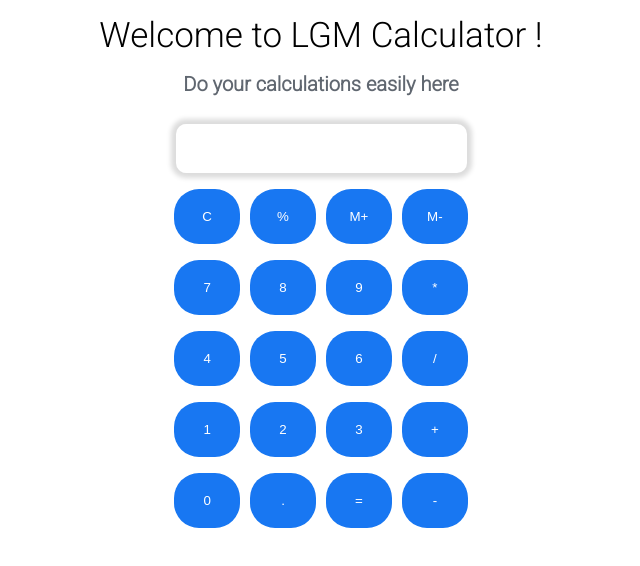
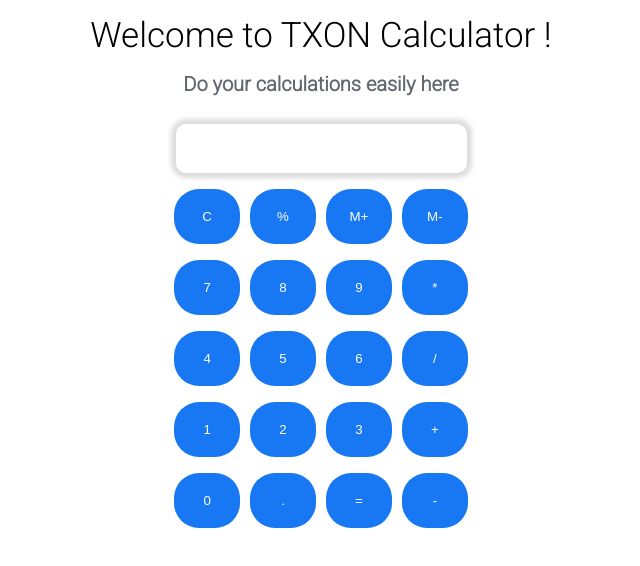
Before and after one commit to aniketgurav721/LGM-Calculator, a plain HTML site: page index.html in a window 1280 px wide. Shown: the whole page, without its empty margins (327-967 px from the left). Drawn offline with Linux system fonts and the light colour scheme.

Commit message:
text change

```diff
--- a/index.html
+++ b/index.html
@@ -4,13 +4,13 @@
 <head>
   <meta charset="utf-8">
   <meta name="viewport" content="width=device-width">
-  <title>LGM Calculator</title>
+  <title>Calculator made by Aniket</title>
   <link href="style.css" rel="stylesheet" type="text/css" />
 
 </head>
 
 <body>
-  <h1 class="text-center">Welcome to LGM Calculator !</h1>
+  <h1 class="text-center">Welcome to TXON Calculator !</h1>
   <h3 class="subtitle">Do your calculations easily here</h3>
   <div class="container flex flex-col items-center mx-auto m-w-20">
     <div class="row">
```
